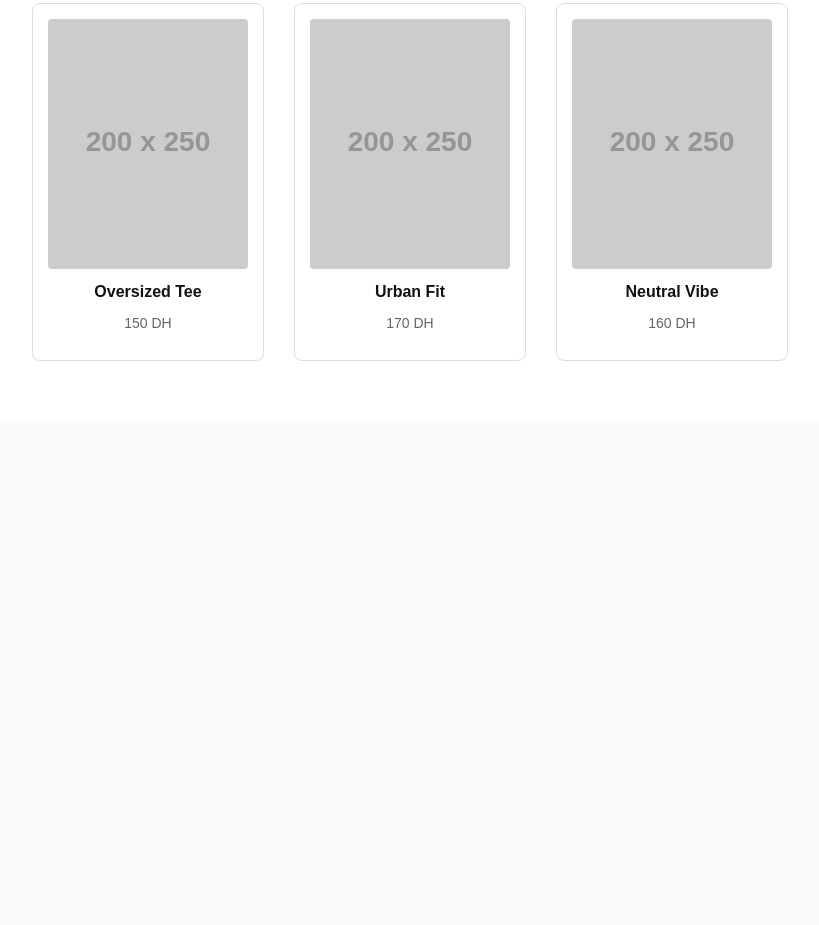
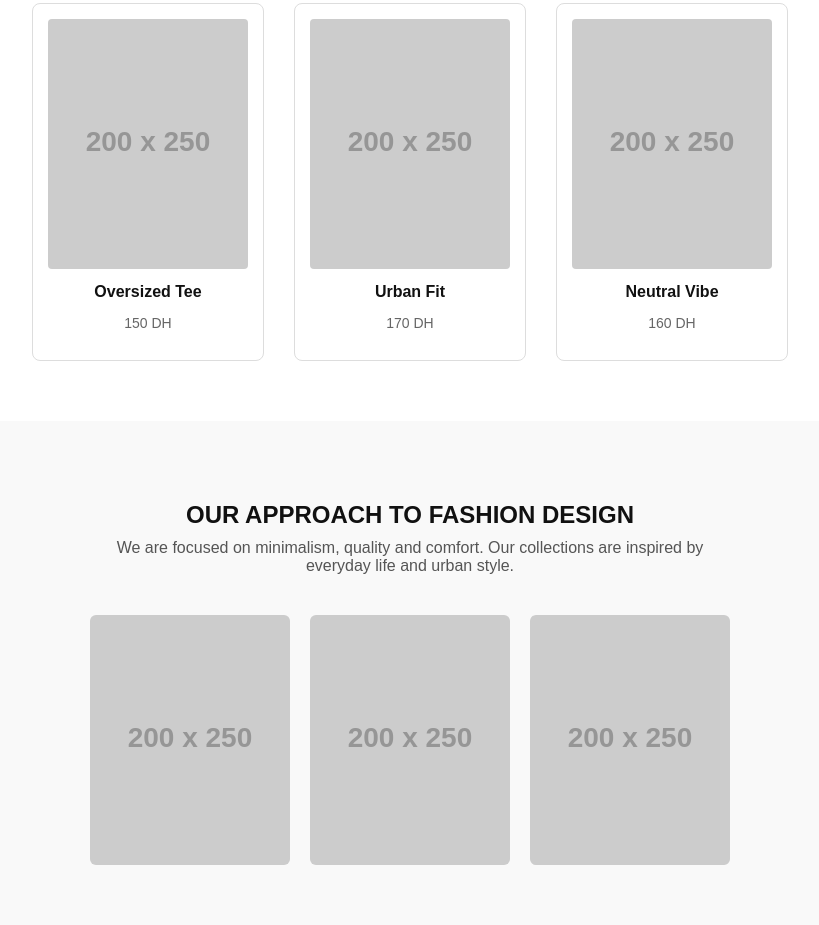
Before and after one commit to Abdx2k5/exam_MESSOUSSI_Abdelwahab, a plain HTML site: page index.html in a window 1280 px wide. Shown: the part 1377-2302 px from the top of the page, without its empty margins (230-1049 px from the left). Before the commit the page ends 1798 px from the top, so only its background shows below. Drawn offline with Linux system fonts and the light colour scheme; placeholder pictures from the web are drawn by us.

Commit message:
Ajout des fichiers index.html et style.css

```diff
--- a/index.html
+++ b/index.html
@@ -90,6 +90,16 @@
     </div>
   </div>
 </section>
+<!-- Our Approach Section -->
+<section class="approach">
+  <h2>OUR APPROACH TO FASHION DESIGN</h2>
+  <p>We are focused on minimalism, quality and comfort. Our collections are inspired by everyday life and urban style.</p>
+  <div class="approach-grid">
+    <img src="https://via.placeholder.com/200x250" alt="Look A">
+    <img src="https://via.placeholder.com/200x250" alt="Look B">
+    <img src="https://via.placeholder.com/200x250" alt="Look C">
+  </div>
+</section>
 
 
 </body>
--- a/style.css
+++ b/style.css
@@ -175,3 +175,35 @@ body {
   background: none;
   cursor: pointer;
 }
+.approach {
+  text-align: center;
+  background: #f9f9f9;
+  padding: 60px 40px;
+}
+
+.approach h2 {
+  font-size: 24px;
+  font-weight: bold;
+  margin-bottom: 10px;
+}
+
+.approach p {
+  font-size: 16px;
+  max-width: 600px;
+  margin: 0 auto 40px;
+  color: #555;
+}
+
+.approach-grid {
+  display: flex;
+  justify-content: center;
+  gap: 20px;
+  flex-wrap: wrap;
+}
+
+.approach-grid img {
+  width: 200px;
+  height: 250px;
+  object-fit: cover;
+  border-radius: 6px;
+}
```
